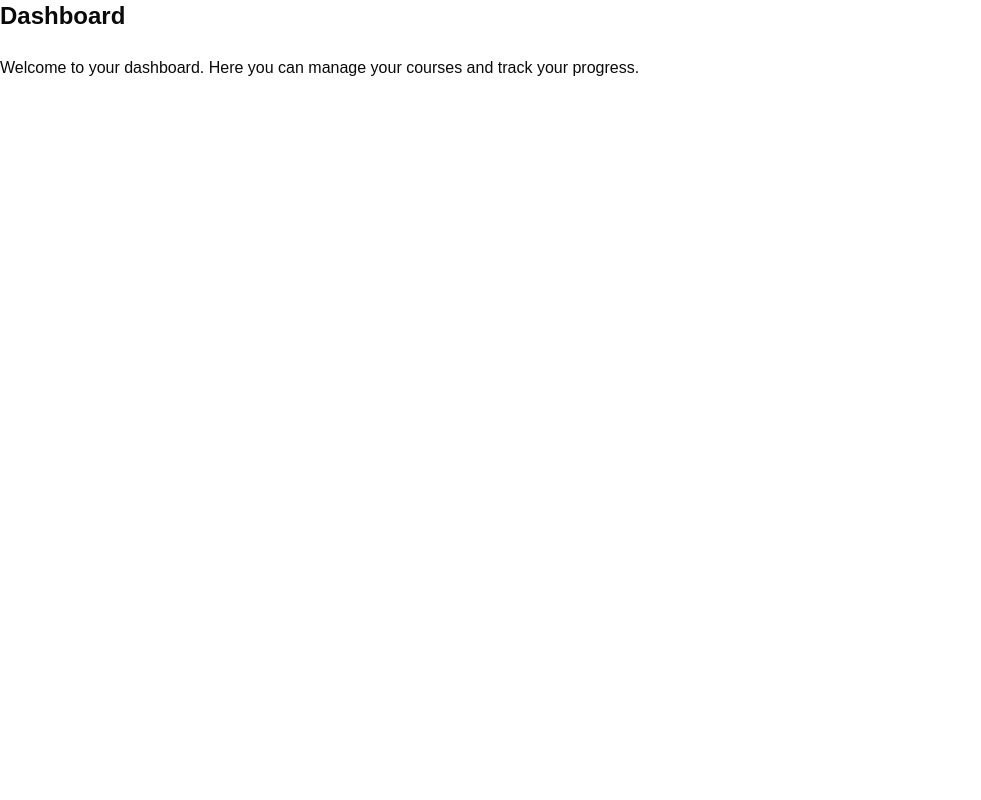
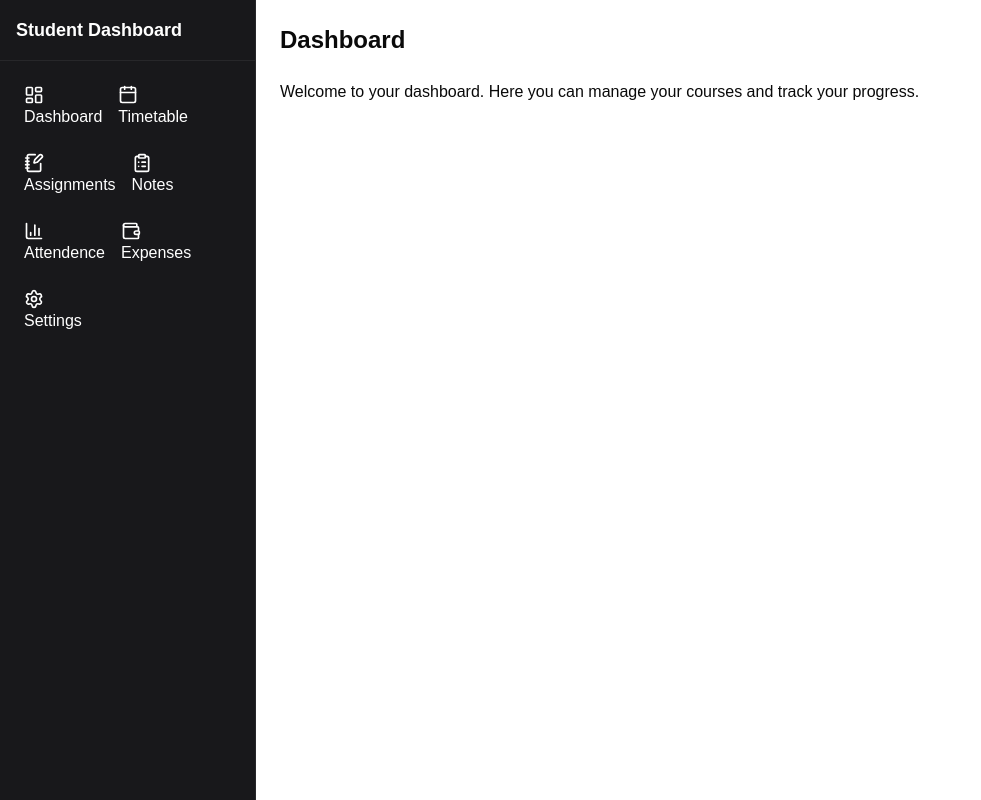
Before and after one commit to Me-is-sumit/student-dashboard, a React (Vite) app: page / in a window 1280 px wide. Shown: the whole page, without its empty margins (0-981 px from the left). Built offline with nearby package versions, Linux system fonts and the light colour scheme.

Commit message:
Added the Dashboard

```diff
--- a/src/App.tsx
+++ b/src/App.tsx
@@ -1,6 +1,11 @@
+import AppLayout from "./components/layout/AppLayout";
 import Dashboard from "./pages/Dashboard";
 
 function App() {
-  return <Dashboard />;
+  return (
+    <AppLayout>
+      <Dashboard />
+    </AppLayout>
+  );
 }
 export default App;
--- a/src/components/layout/AppLayout.tsx
+++ b/src/components/layout/AppLayout.tsx
@@ -0,0 +1,13 @@
+import type { ReactNode } from "react";
+import AppSidebar from "./AppSidebar";
+interface Props {
+  children: ReactNode;
+}
+export default function AppLayout({ children }: Props) {
+  return (
+    <div className="flex h-screen">
+      <AppSidebar />
+      <main className="flex-1 p-6 overflow-y-auto">{children}</main>
+    </div>
+  );
+}
--- /dev/null
+++ b/src/components/layout/AppSidebar.tsx
@@ -0,0 +1,41 @@
+import {
+  LayoutDashboard,
+  Calendar,
+  NotebookPen,
+  ClipboardList,
+  BarChart3,
+  Wallet,
+  Settings,
+} from "lucide-react";
+const menuItems = [
+  { name: "Dashboard", icon: LayoutDashboard },
+  { name: "Timetable", icon: Calendar },
+  { name: "Assignments", icon: NotebookPen },
+  { name: "Notes", icon: ClipboardList },
+  { name: "Attendence", icon: BarChart3 },
+  { name: "Expenses", icon: Wallet },
+  { name: "Settings", icon: Settings },
+];
+export default function AppSidebar() {
+  return (
+    <aside className="w-64 h-screen bg-zinc-900 text-white flex flex-col border-r border-zinc-800">
+      <div className="p-4 text-lg font-bold border-b border-zinc-800">
+        Student Dashboard
+      </div>
+      <nav className="flex-1 p-4 space-y-2">
+        {menuItems.map((item) => {
+          const Icon = item.icon;
+          return (
+            <button
+              key={item.name}
+              className="w-flex items-center gap-3 p-2 rounded hover:bg-zinc-800 transition-colors"
+            >
+              <Icon size={20} />
+              <span>{item.name}</span>
+            </button>
+          );
+        })}
+      </nav>
+    </aside>
+  );
+}
```
